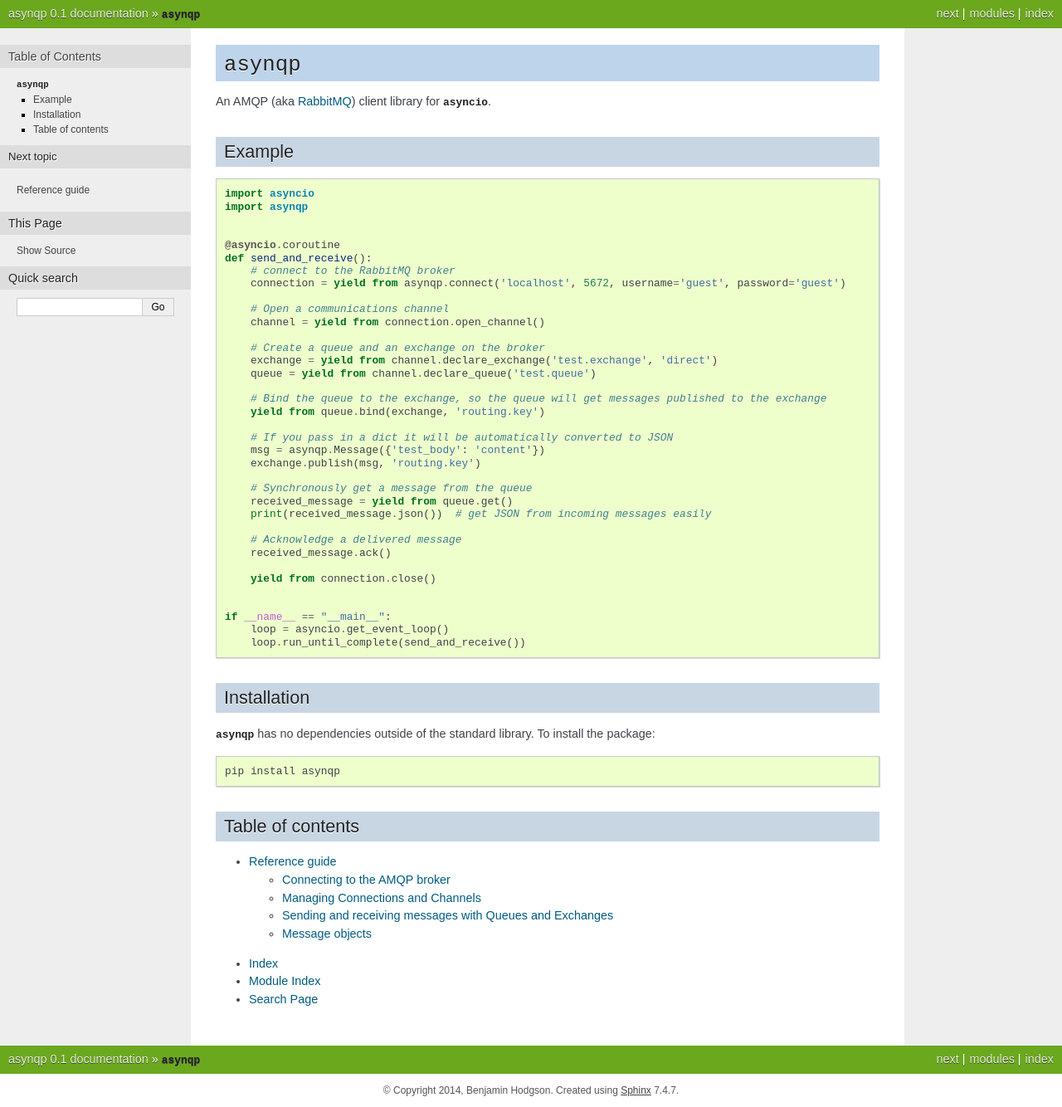
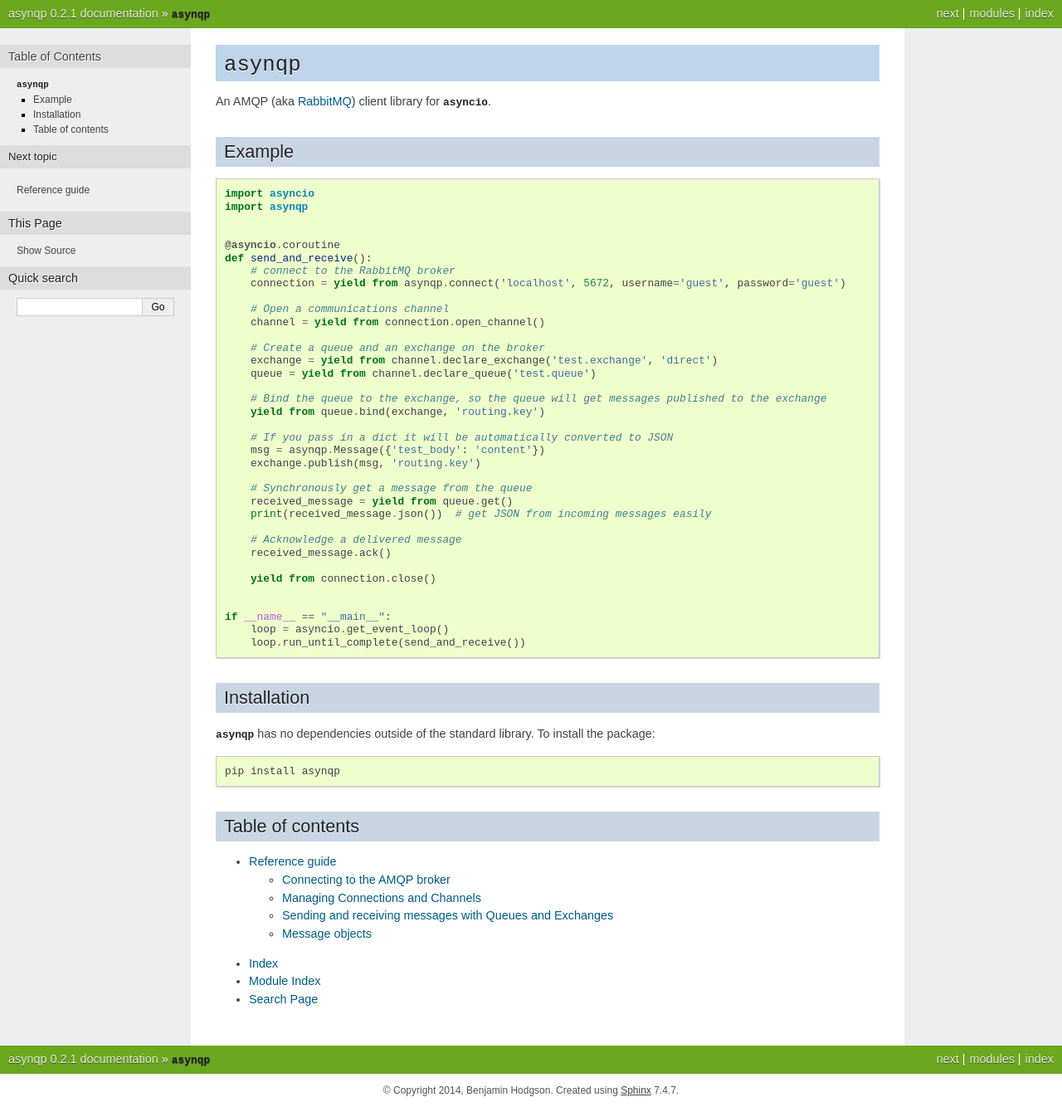
Before and after one commit to benjamin-hodgson/asynqp, a Sphinx documentation site: the page built from doc/index.rst, in a window 1280 px wide. Shown: the whole page at 83% size. Built offline with Sphinx 7.4.7, drawn with Linux system fonts in a browser that asks for light colours.

Commit message:
increment version in the docs

```diff
--- a/doc/conf.py
+++ b/doc/conf.py
@@ -58,9 +58,9 @@ copyright = '2014, Benjamin Hodgson'
 # built documents.
 #
 # The short X.Y version.
-version = '0.1'
+version = '0.2'
 # The full version, including alpha/beta/rc tags.
-release = '0.1'
+release = '0.2.1'
 
 
 def hide_class_constructor(app, what, name, obj, options, signature, return_annotation):
```
